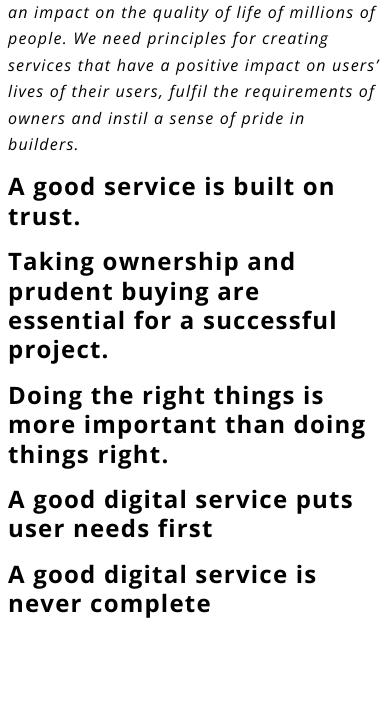
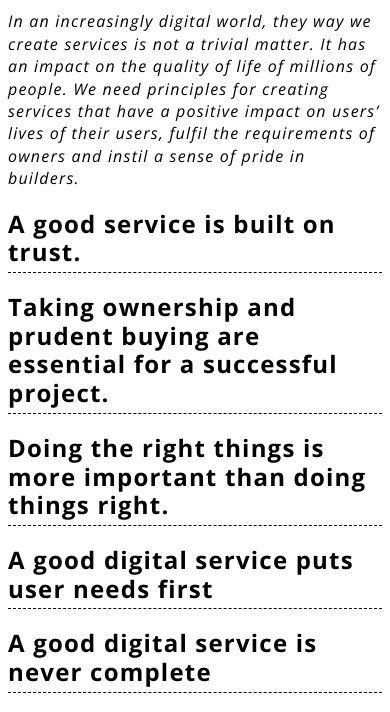
Before and after one commit to BetterDigitalServices/manifesto, a plain HTML site: page index.html in a window 390 px wide. Shown: the part 176-888 px from the top of the page. Before the commit the page ends 844 px from the top, so only its background shows below. Drawn offline with nearby package versions, Linux system fonts and the light colour scheme.

Commit message:
make it responsive

```diff
--- a/index.html
+++ b/index.html
@@ -10,7 +10,7 @@
 
 <script type="text/javascript">
 $( document ).ready(function() {
-	$("ul li span").click(function() {
+	$("ul li h2").click(function() {
 		$(this).siblings().toggle(400);
 	});
 });
@@ -19,16 +19,20 @@ $( document ).ready(function() {
 <style type="text/css">
 body {
 	font-family: "Open Sans", Helvetica, Arial, sans-serif;
-  letter-spacing: 0.075em;
-  line-height: 1.65em;
+    letter-spacing: 0.075em;
+}
+p {
+	line-height: 1.4em;
 }
 #ingress {
 	font-style: italic;
 }
 h1 {
 	font-weight: 800;
-	font-size: 2em;
+	font-size: 2.5em;
+	line-height: 1em;
 }
+
 ul {
 	padding: 0;
 }
@@ -36,26 +40,39 @@ ul li {
 	list-style: none;
 	margin-bottom: 1em;
 }
-ul li span {
+ul li h2 {
 	font-weight: 700;
 	font-size: 1.5em;
+	line-height: 1.2em;
+	cursor: pointer;
+	border-bottom: 1px dashed;
+	padding-bottom: 0.2em;
 }
 
 ul li div {
 	display: none;
+	margin-left: 2em;
+}
+
+@media (min-width: 600px) {
+	section {
+        width: 600px;
+        margin-left: auto;
+        margin-right: auto;
+    }
 }
 
 </style>
 </head>
 <body>
 
-<div class="inner">
+<section>
 
 <h1>Better digital services for a better world</h1>
 <p id="ingress">In an increasingly digital world, they way we create services is not a trivial matter. It has an impact on the quality of life of millions of people. We need principles for creating services that have a positive impact on users’ lives of their users, fulfil the requirements of owners and instil a sense of pride in builders.</p>
 
 <ul>
-	<li><span>A good service is built on trust.</span>
+	<li><h2>A good service is built on trust.</h2>
 		<div>
 		<p>Trust rules. It’s an essential ingredient in the relationship between user and owner, as well as owner and vendor.
 		<p>Requests for tenders are transparent and correspond to the project in question.
@@ -63,26 +80,26 @@ ul li div {
 		<p>The user understands what the service does and how it works. What the user commits to and how his or her information and actions are utilized in the service should be absolutely clear.
 		</div>
 	</li>
-	<li><span>Taking ownership and prudent buying are essential for a successful project.</span>
+	<li><h2>Taking ownership and prudent buying are essential for a successful project.</h2>
 		<div>
 		<p>Know what you want, buy what you need and own it.
 		<p>The service meets the users’ changing needs. It fulfils the owner’s goals. Direction is clear for the vendor. The team has the clout to control how they work and choose the best possible solutions.
 		<p>Everyone works towards a common goal. Buyer and builder succeed or fail together. The team listens to and respects the customer. No one optimizes their own sphere to the detriment of the other’s.
  		</div>
 	</li>
-	<li><span>Doing the right things is more important than doing things right.</span>
+	<li><h2>Doing the right things is more important than doing things right.</h2>
 		<div>
 		<p>Make sure the issues you tackle actually exist and are important enough to solve.
 		<p>The service must provide real value to the user. Every development step the service goes through must be a usable and value-creating whole. A constant feedback-build cycle is the best way to make sure real value is delivered.
  		</div>
  	</li>
-	<li><span>A good digital service puts user needs first</span>
+	<li><h2>A good digital service puts user needs first</h2>
 		<div>
 		<p>Awesome things don’t happen accidentally. Designing for the user makes them happen. Users should be involved in validating the service before the actual building commences.
 		<p>Good design is created when the people building the service make user experience the linchpin of the design process and are open to learning from user feedback. The multidisciplinary team building the service has the capability to take it from understanding user needs to a finished product. The team must bring together expertise in business, concept design, graphic design, UI design, development and analytics.
 		</div>
  	</li>
-	<li><span>A good digital service is never complete</span>
+	<li><h2>A good digital service is never complete</h2>
 		<div>
 		<p>Continuous improvement is the key to success.
 		<p>Maintainability is in the interest of both the service owner and builder. It enables long-term development, while keeping costs at a sane level. Utilising open source and making sure IPR is handled smartly makes using multiple vendors or changing them an option. All of which translates into optimal profits for the service owner.
@@ -92,7 +109,7 @@ ul li div {
 	</li>
 </ul>
 
-</div>
+</section>
 
 </body>
 </html>
```
